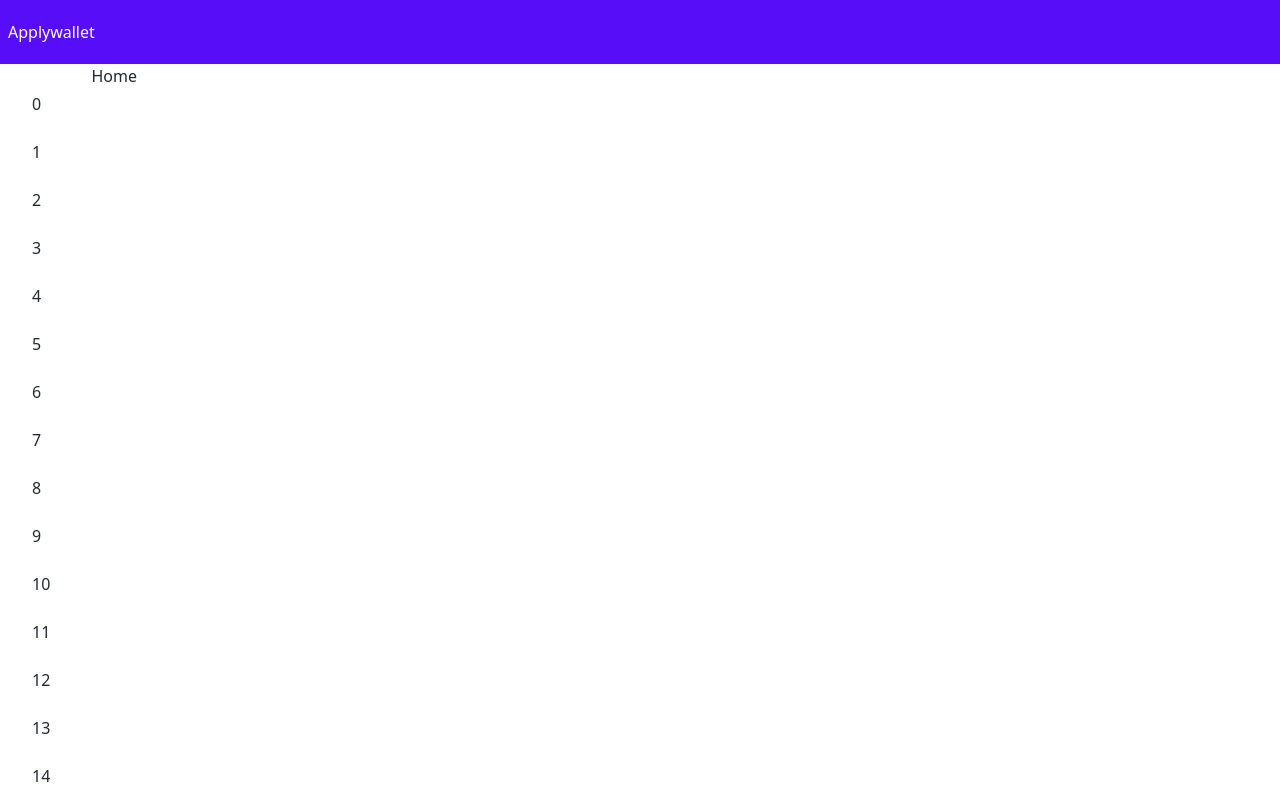
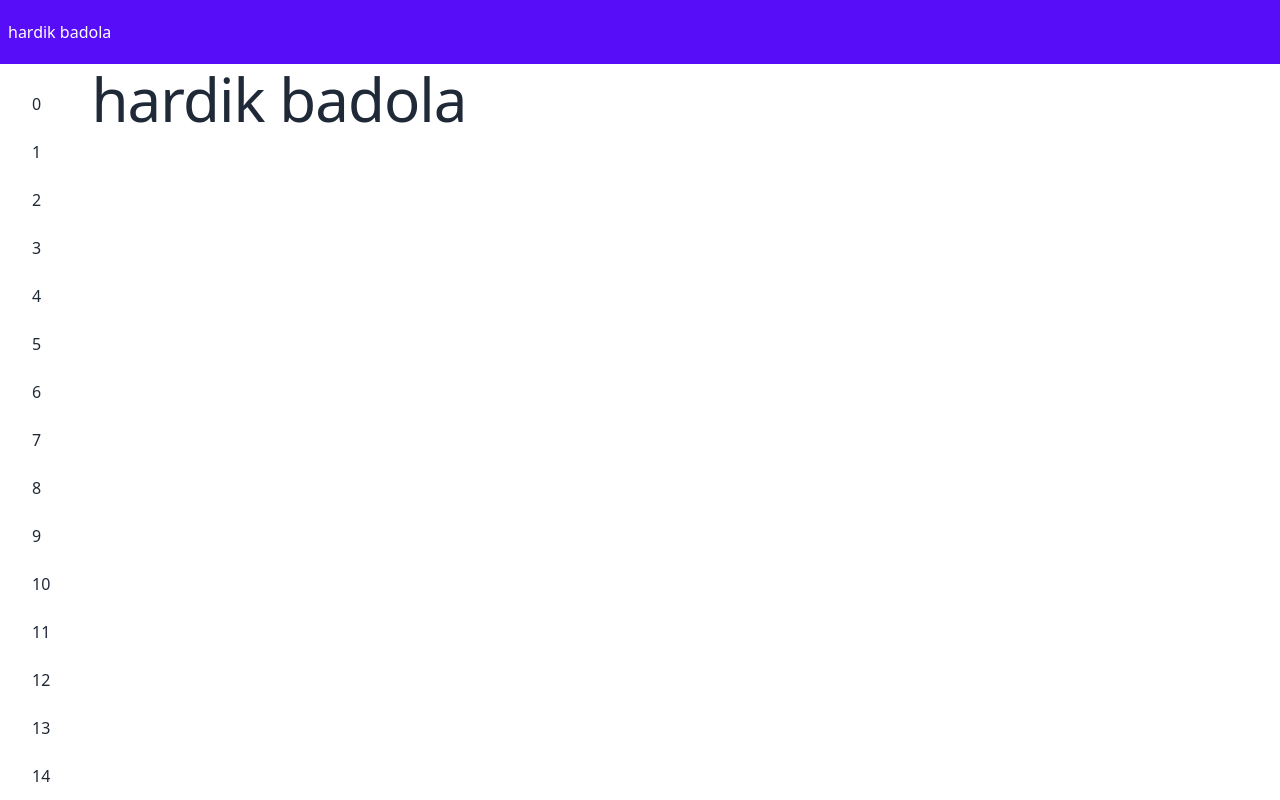
Before and after one commit to hardyyb2/applywallet-app, a React (Vite) app: page / in a window 1280 px wide. Built offline with nearby package versions, Linux system fonts and the light colour scheme.

Commit message:
[ADDING] Typography component

```diff
--- /dev/null
+++ b/src/components/isolated/common/Typography/Typography.tsx
@@ -0,0 +1,74 @@
+import clsx from "clsx";
+import { ComponentType, forwardRef } from "react";
+
+import { TypographyDisplayType, TypographyVariant } from "./typography.types";
+import { TypographyVariantTagMap } from "./typography.utils";
+
+type TypographyCustomProps = {
+  variant?: TypographyVariant;
+  display?: TypographyDisplayType;
+  // eslint-disable-next-line @typescript-eslint/no-explicit-any
+  component?: keyof JSX.IntrinsicElements | ComponentType<any>;
+  children?: React.ReactNode;
+  align?: "left" | "center" | "right";
+  className?: string;
+};
+
+type ElementProps = JSX.IntrinsicElements[keyof JSX.IntrinsicElements];
+
+export type TypographyProps = TypographyCustomProps & ElementProps;
+
+const typographyVariantStyles: Record<TypographyVariant, string> = {
+  h1: "text-6xl leading-[1.167] tracking-[-0.01562em] font-light",
+  h2: "text-5xl leading-[1.2] tracking-[-0.00833em] font-light",
+  h3: "text-4xl leading-[1.167] tracking-none font-light",
+  h4: "text-3xl leading-[1.235] tracking-[0.00735em] font-light",
+  h5: "text-2xl leading-[1.5] tracking-none font-light",
+  h6: "text-xl leading-[1.6] tracking-[0.00125em] font-light",
+  subtitle1: "text-lg leading-[1.75] tracking-[0em] font-light",
+  subtitle2: "text-base leading-[1.875] tracking-[0.00714em] font-light",
+  body1: "text-sm leading-[1.5] tracking-[0.00625em] font-light",
+  body2: "text-xs leading-[1.43] tracking-[0.0125em] font-light",
+  button: "text-sm font-medium uppercase tracking-wide",
+  caption: "text-sm leading-[1.375] tracking-[0.00937em] font-light",
+  overline: "text-xs uppercase tracking-wide",
+  srOnly: "sr-only",
+};
+
+// eslint-disable-next-line @typescript-eslint/no-explicit-any
+const Typography = forwardRef<keyof JSX.IntrinsicElements | ComponentType<any>, TypographyProps>(
+  ({
+    variant = "body",
+    align = "left",
+    display = "block",
+    component: Component = TypographyVariantTagMap?.[variant] || "p",
+    className,
+    children,
+    ...rest
+  }) => {
+    return (
+      <Component
+        className={clsx(
+          typographyVariantStyles[variant],
+          {
+            inline: display === "inline",
+            block: display === "block",
+          },
+          {
+            "text-left": align === "left",
+            "text-center": align === "center",
+            "text-right": align === "right",
+          },
+          className,
+        )}
+        {...rest}
+      >
+        {children}
+      </Component>
+    );
+  },
+);
+
+Typography.displayName = "Typography";
+
+export { Typography };
--- /dev/null
+++ b/src/components/isolated/common/Typography/index.ts
@@ -0,0 +1,2 @@
+export { Typography } from "./Typography";
+export type { TypographyProps } from "./Typography";
--- /dev/null
+++ b/src/components/isolated/common/Typography/typography.types.ts
@@ -0,0 +1,18 @@
+export type TypographyVariant =
+  | "h1"
+  | "h2"
+  | "h3"
+  | "h4"
+  | "h5"
+  | "h6"
+  | "subtitle1"
+  | "subtitle2"
+  | "body1"
+  | "body2"
+  | "button"
+  | "caption"
+  | "overline"
+  | "srOnly"
+  | string;
+
+export type TypographyDisplayType = "inline" | "block";
--- /dev/null
+++ b/src/components/isolated/common/Typography/typography.utils.tsx
@@ -0,0 +1,20 @@
+import { TypographyVariant } from "./typography.types";
+
+export const TypographyVariantTagMap: {
+  [key in TypographyVariant]: keyof JSX.IntrinsicElements;
+} = {
+  h1: "h1",
+  h2: "h2",
+  h3: "h3",
+  h4: "h4",
+  h5: "h5",
+  h6: "h6",
+  subtitle1: "h6",
+  subtitle2: "h6",
+  body1: "p",
+  body2: "p",
+  button: "span",
+  caption: "span",
+  overline: "span",
+  srOnly: "span",
+};
--- a/src/components/isolated/common/index.ts
+++ b/src/components/isolated/common/index.ts
@@ -1 +1,2 @@
 export * from "./Flex";
+export * from "./Typography";
--- a/src/pages/home.tsx
+++ b/src/pages/home.tsx
@@ -1,9 +1,14 @@
 /* eslint-disable react/no-array-index-key */
 /* eslint-disable jsx-a11y/label-has-associated-control */
+import { Typography } from "@/components/isolated/common";
 import { FC } from "react";
 
 const Home: FC = () => {
-  return <div>Home</div>;
+  return (
+    <div>
+      <Typography variant="h1">hardik badola</Typography>
+    </div>
+  );
 };
 
 export { Home };
--- a/src/routes/AppRouter.tsx
+++ b/src/routes/AppRouter.tsx
@@ -12,7 +12,7 @@
     <BaseLayout className="h-full">
       <BaseLayout.Head>
         <Navbar className="bg-primary text-primary-content">
-          <Navbar.Center>Applywallet</Navbar.Center>
+          <Navbar.Center>hardik badola</Navbar.Center>
         </Navbar>
       </BaseLayout.Head>
       <BaseLayout.Body className="overflow-hidden">
```
